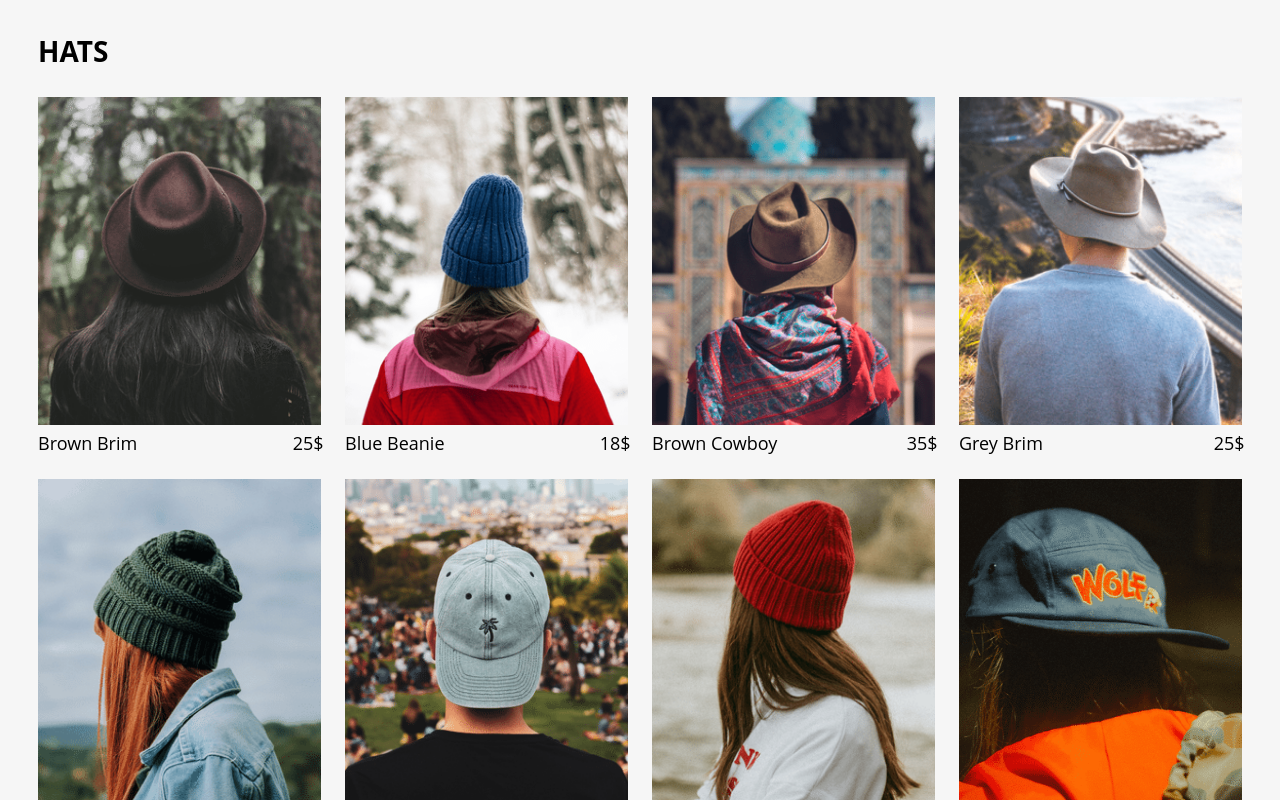
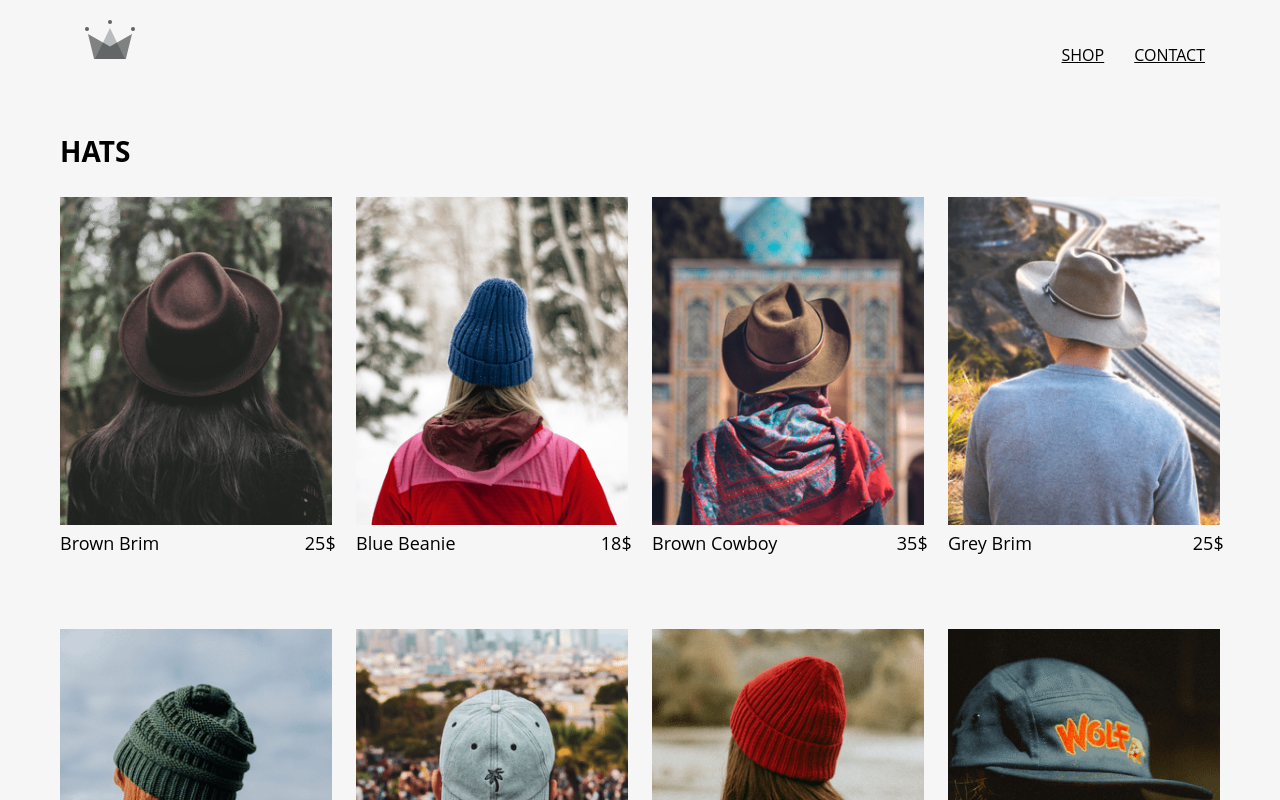
Before and after one commit to OgaDavid/crwn-ecommerce, a React (Vite) app: page /shop in a window 1280 px wide. Shown: the top 800 px of the page. Built offline with nearby package versions, Linux system fonts and the light colour scheme.

Commit message:
feat: created fixed header component

```diff
--- a/src/App.jsx
+++ b/src/App.jsx
@@ -1,12 +1,14 @@
 import "./App.css";
 import HomePage from "./pages/homepage/homepage.component";
 import ShopPage from "./pages/shopPage/shopPage.component";
+import Header from "./components/header/header.component";
 import { BrowserRouter as Router, Route, Routes } from "react-router-dom";
 
 function App() {
   return (
     <div className="App">
       <Router>
+      <Header />
         <Routes>
           <Route exact path="/" element={<HomePage />} />
           <Route path="/shop" element={<ShopPage />} />
--- a/src/components/collection-item/collection-item.styles.scss
+++ b/src/components/collection-item/collection-item.styles.scss
@@ -2,9 +2,7 @@
   display: flex;
   flex-direction: column;
   height: 350px;
-  align-items: center;
-  border-top-right-radius: 5px;
-  border-top-left-radius: 5px;
+  margin-bottom: 50px;
 
   .image {
     width: 100%;
--- a/src/components/collection-preview/collection-preview.styles.scss
+++ b/src/components/collection-preview/collection-preview.styles.scss
@@ -1,6 +1,4 @@
 .collection-preview {
-  flex-direction: column;
-  margin: 30px;
 
   .title {
     font-size: 28px;
@@ -20,8 +18,4 @@
     display: grid;
     grid-template-columns: 1fr 1fr 1fr;
   }
-
-  .collection-preview {
-    margin: 15px;
-  }
 }
--- /dev/null
+++ b/src/components/header/header.component.jsx
@@ -0,0 +1,19 @@
+import React from "react";
+import { Link } from "react-router-dom";
+import './header.styles.scss'
+
+const Header = () => {
+    return(
+        <header className="header">
+            <Link className="logo-container" to='/'>
+                <img src="images/crown.svg" alt="logo" />
+            </Link>
+            <div className="options">
+                <Link className="option" to='/shop'>SHOP</Link>
+                <Link className="option" to='/contact'>CONTACT</Link>
+            </div>
+        </header>
+    )
+}
+
+export default Header;
--- /dev/null
+++ b/src/components/header/header.styles.scss
@@ -0,0 +1,28 @@
+.header {
+  height: 70px;
+  width: 100%;
+  display: flex;
+  align-items: center;
+  justify-content: space-between;
+  margin-bottom: 40px;
+
+  .logo-container {
+    height: 100%;
+    width: 70px;
+    padding: 25px;
+  }
+
+  .options {
+    width: 50%;
+    height: 100%;
+    display: flex;
+    align-items: center;
+    justify-content: flex-end;
+
+    .option {
+      padding: 10px 15px;
+      color: black;
+      font-weight: 500;
+    }
+  }
+}
--- a/src/index.css
+++ b/src/index.css
@@ -16,4 +16,5 @@
   background-color: #f6f6f6;
   color: black;
   font-family: "Open Sans", sans-serif;
+  margin: 20px 60px;
 }
```
Also changed, not shown: public/images/crown.svg (added).
